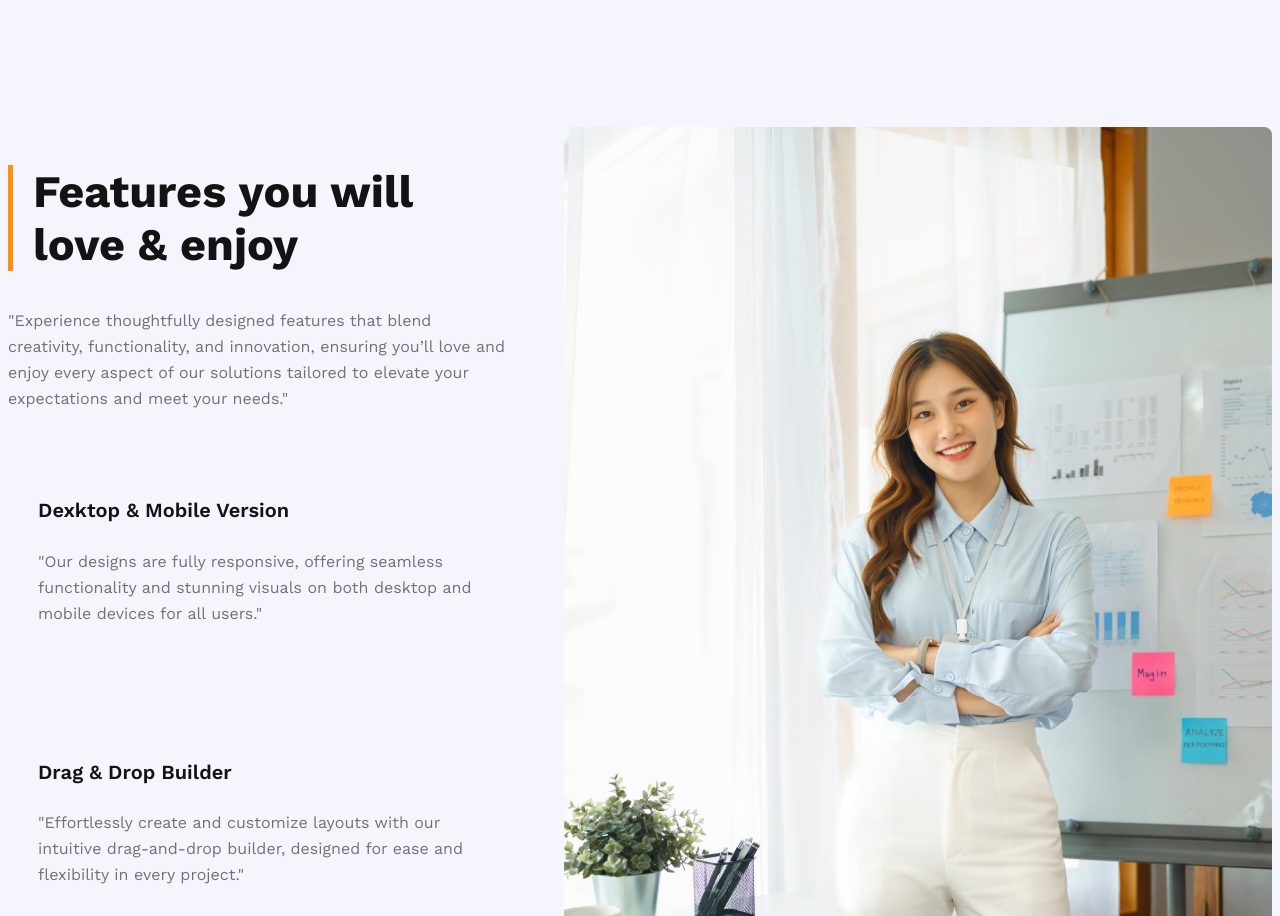
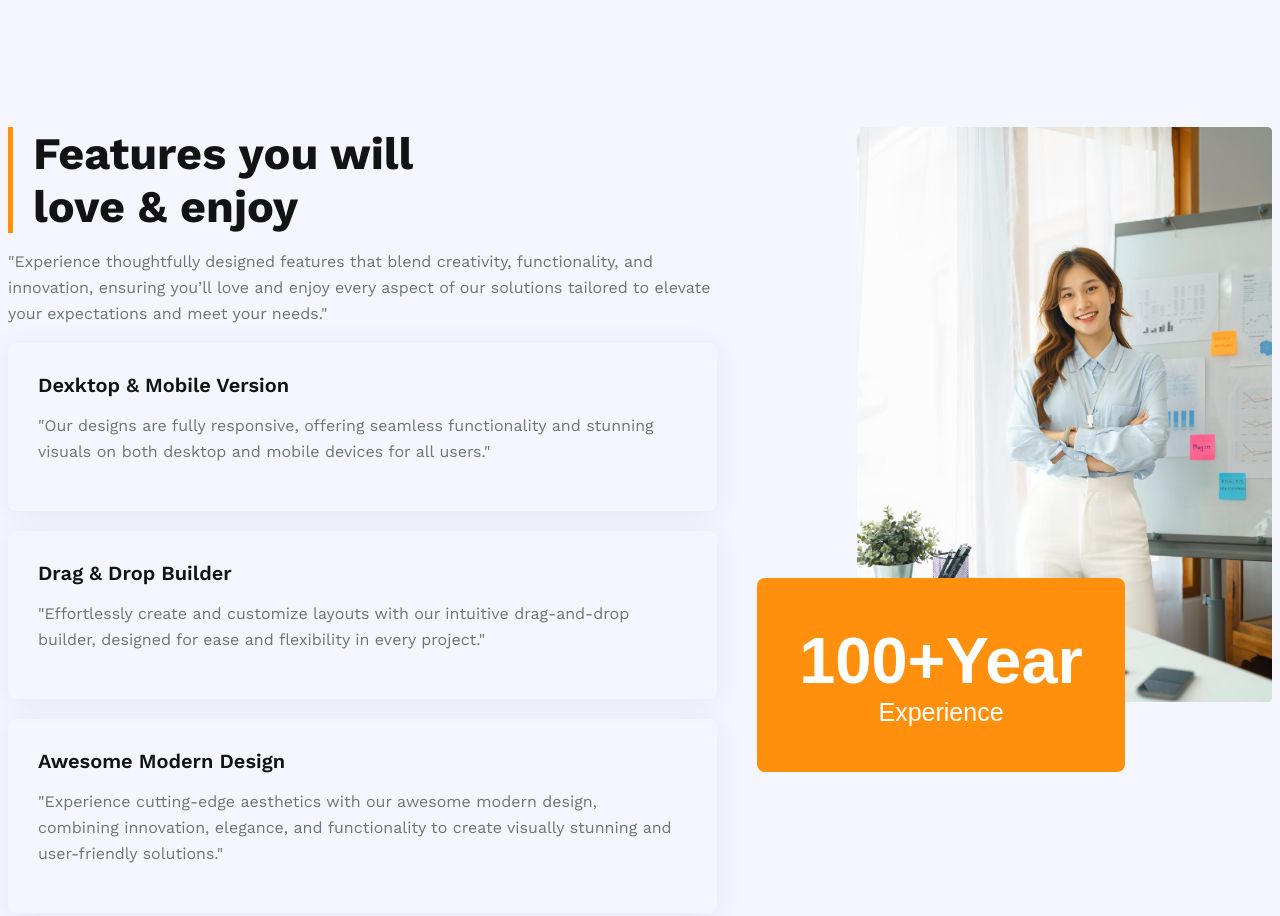
Before and after one commit to najmulhaqueniloy/architect-website, a plain HTML site: page index.html in a window 1280 px wide. Shown: the part 2045-2961 px from the top of the page. Drawn offline with nearby package versions, Linux system fonts and the light colour scheme.

Commit message:
complete my architect website

```diff
--- a/index.html
+++ b/index.html
@@ -35,7 +35,7 @@
     <!-- Main section -->
     <main>
         <!-- Team section -->
-        <section class="team display-flex">
+        <section class="team-area display-flex">
             <div class="team-image">
                 <img src="assets/images/team1.png" alt="">
                 <img src="assets/images/team2.png" alt="">
@@ -51,7 +51,7 @@
         </section>
 
         <!-- Features section -->
-        <section class="feature-area">
+        <section class="feature-area display-flex">
             <div>
                 <h2 class="title">Features you will <br> love & enjoy</h2>
                 <p class="description">"Experience thoughtfully designed features that blend creativity, functionality, and innovation, ensuring you’ll love and enjoy every aspect of our solutions tailored to elevate your expectations and meet your needs."</p>
@@ -75,7 +75,11 @@
                 </div>
             </div>
             <div>
-                <img src="assets/images/architect.png" alt="">
+                <img src="assets/images/architect.png" alt="" class="sister-img">
+                <button class="pri-btn" id="experience-badge">
+                    <span class="experience-year">100+Year</span><br>
+                    <span>Experience</span>
+                </button>
             </div>
         </section>
 
--- a/style.css
+++ b/style.css
@@ -27,12 +27,12 @@ body{
     justify-content: space-between;
 }
 .title{
-    font-size: 45px;
+    font-size: 2.8125rem;
     font-weight: bold;
     color: rgba(19, 19, 19, 1);
 }
 .description{
-    font-size: 16px;
+    font-size: 1rem;
     line-height: 26px;
     color: rgba(114, 114, 114, 1);
 }
@@ -105,7 +105,7 @@ main > section{
 }
 
 /* Team styles */
-.team{
+.team-area{
     align-items: center;
     gap: 73px;
     padding: 0 60px;
@@ -125,21 +125,39 @@ main > section{
 .feature-area .title{
     border-left: 5px solid rgba(255, 144, 14, 1);
     padding-left: 20px;
+    margin: 0;
 }
 .feature-title{
-    font-size: 20px;
+    font-size: 1.25rem;
     font-weight: 600;
     color: rgba(19, 19, 19, 1);
+    margin: 0 0;
 }
 
 .feature-area{
-    display: flex;
-    gap: 54px;
+    gap: 140px;
 }
 
 .features-card{
-    margin: 30px 0;
-    padding: 30px;
+    margin-bottom: 20px;
+    padding: 30px 40px 30px 30px;
+    box-shadow: 0 4px 30px 0 rgba(0, 0, 0, 0.06);
+    border-radius: 8px;
+}
+#experience-badge{
+    padding: 45px 42px;
+    font-size: 25px;
+    font-weight: 500;
+    margin-top: -130px;
+    margin-left: -100px;
+    cursor: default;
+}
+.experience-year{
+    font-size: 4.06rem;
+    font-weight: bold;
+}
+.sister-img{
+    width: 100%;
 }
 
 /* Some Facts section styles */
@@ -192,10 +210,11 @@ main > section{
 @media screen and (max-width: 576px) {
     .navbar,
     .nav-menu,
-    .team{
+    .team-area,
+    .feature-area{
         flex-direction: column;
     }
-    .team{
+    .team-area{
         padding: 0 10px;
         gap: 0;
     }
@@ -212,11 +231,15 @@ main > section{
         gap: 20px;
         padding: 0 30px;
     }
+    #experience-badge{
+        margin: 0;
+    }
 }
 
 /* Medium size device */
 @media screen and (min-width: 576px) and (max-width: 992px) {
-    .team{
+    .team-area,
+    .feature-area{
         flex-direction: column;
     }
 
@@ -231,4 +254,7 @@ main > section{
     .sponsor-companies{
         grid-template-columns: repeat(3, 1fr);
     }
+    #experience-badge{
+        margin: 0;
+    }
 }
```
